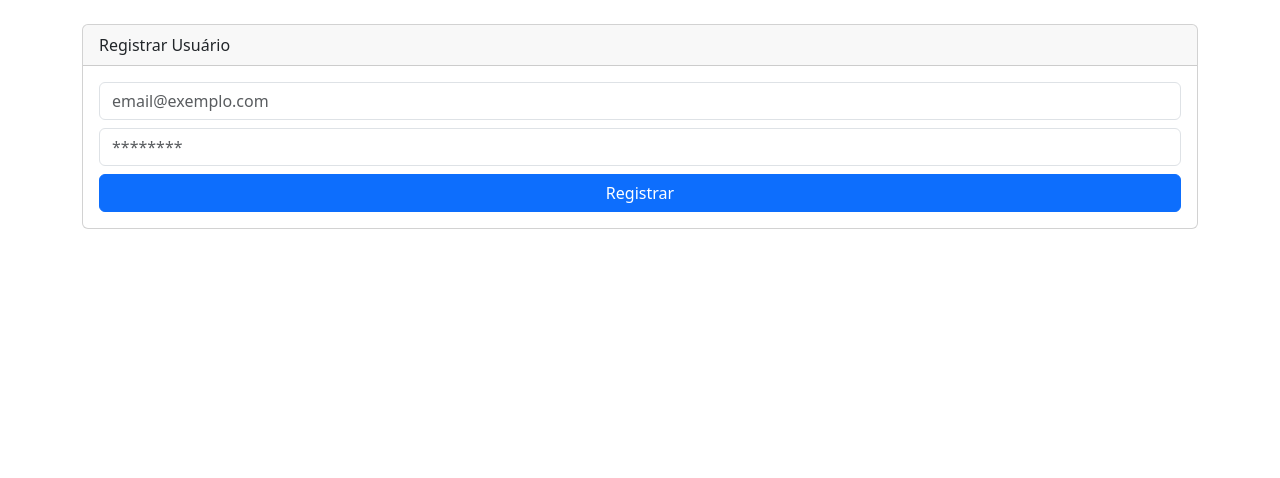
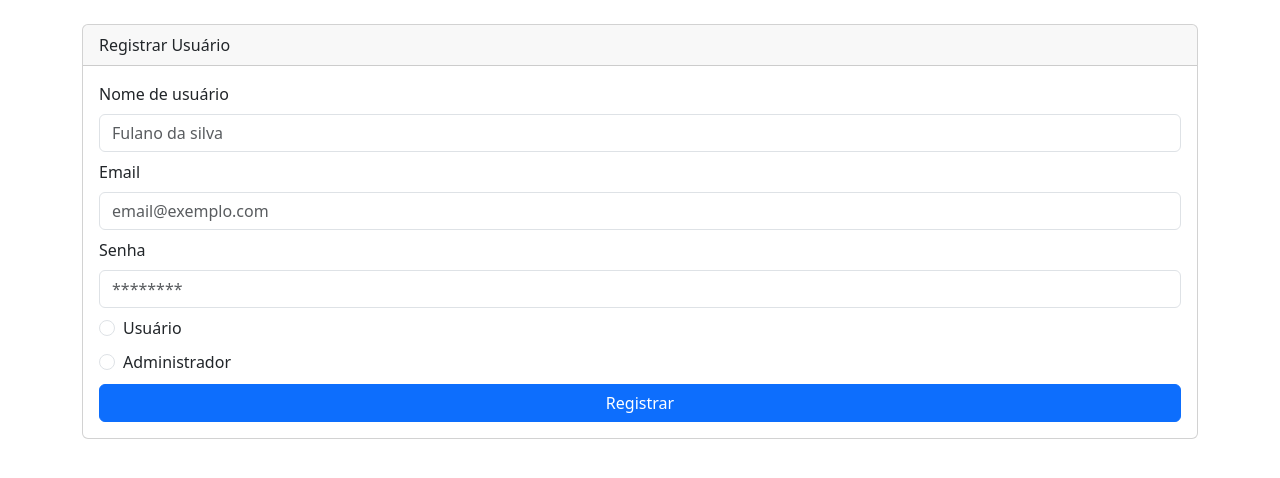
Before and after one commit to LianMiranda/Blog-com-painel-administrativo, a Node server app: page /admin/users/create in a window 1280 px wide. Shown: the part 72-550 px from the top of the page. Run offline with Node 20, Linux system fonts and the light colour scheme; some libraries are stand-ins or nearby versions.

Commit message:
[FEAT] começando separação de perfis (admin e user)

```diff
--- a/index.js
+++ b/index.js
@@ -22,6 +22,7 @@ app.use(session({
     secret: "chave-secreta",
     cookie: {maxAge: 30000000}
 }))
+
 
 //Static
 app.use(express.static('public'))
@@ -49,7 +50,7 @@ app.get("/", (req, res) => {
         limit: 4
     }).then((articles) =>{
         categoryModel.findAll().then((categories) => {
-            res.render("index", {articles: articles, categories: categories});
+            res.render("home", {articles: articles, categories: categories});
         })
     })
 });
--- a/middlewares/adminAuth.js
+++ b/middlewares/adminAuth.js
@@ -1,5 +1,5 @@
 function AdminAuth(req, res, next){
-    if(req.session.user){
+    if(req.session.user && req.session.user.profileId == 1){
         next()
     }else{
         res.redirect("/notAdm");
--- a/user/UserController.js
+++ b/user/UserController.js
@@ -21,8 +21,11 @@ router.get("/admin/users/create", (req, res) =>{
 })
 
 router.post("/users/create", (req, res) => {
+    var username = req.body.username
     var email = req.body.email
     var password = req.body.password
+    var userType = req.body.userType
+
     var message = 'Usuário já cadastrado com esse email!';
 
     userModel.findOne({where: {email: email}}).then(user =>{
@@ -31,8 +34,10 @@ router.post("/users/create", (req, res) => {
             var hash = bcrypt.hashSync(password, salt)
 
             userModel.create({
+                username: username,
                 email: email,
-                password: hash
+                password: hash,
+                profileId: parseInt(userType)
             }).then(() => {
                 res.redirect("/")
             }).catch((err) => {
@@ -64,9 +69,17 @@ router.post("/auth", (req, res) => {
             if(validPassword){
                 req.session.user ={
                     id: user.id,
-                    email: user.email
+                    email: user.email,
+                    profileId: user.profileId
                 }
-                res.redirect("/admin/articles")
+                if (req.session.user) {
+                    console.log(req.session.user); // Informações armazenadas na sessão
+                }
+                if(user.profileId == 1){
+                    res.redirect("/admin/articles")
+                }else{
+                    res.redirect("/")
+                }
             }else{
                 res.render('admin/users/login', { message: null, invalidPasswordMessage});
             }
@@ -74,11 +87,12 @@ router.post("/auth", (req, res) => {
             res.render('admin/users/login', {message, invalidPasswordMessage: null});
         }
     })
+
 });
 
 router.get('/notAdm', (req, res) => {
     categoryModel.findAll().then(categories => {
-        res.render('notAdmin', {categories: categories});
+        res.render('warnings/notAdmin', {categories: categories});
     })
 })
 
--- a/user/UserModel.js
+++ b/user/UserModel.js
@@ -1,8 +1,12 @@
 const Sequelize = require("sequelize");
 const connection = require("../database/database");
+const Article = require("../articles/ArticleModel")
 
 const User = connection.define('users', {
-    email: {
+    username: {
+        type: Sequelize.STRING,
+        allowNull: false
+    }, email: {
         type: Sequelize.STRING,
         allowNull: false
     }, password:{
@@ -11,4 +15,37 @@ const User = connection.define('users', {
     }
 });
 
+const Profile = connection.define('profile', {
+    profileId: {
+        type: Sequelize.INTEGER, // Tipo de dado como número inteiro
+        autoIncrement: true, // Define como auto-incremento
+        primaryKey: true // Define como chave primária
+    },
+    profile: {
+        type: Sequelize.STRING, // Tipo de dado como string
+        allowNull: false // Campo obrigatório
+    }
+});
+
+Profile.afterSync(async () =>{
+    const defaultProfiles = [
+        { profile: 'Admin' },
+        { profile: 'User' },
+    ];
+    for (const profile of defaultProfiles) {
+        await Profile.findOrCreate({ where: profile }); // Evita duplicação
+    }
+})
+
+
+User.belongsTo(Profile, {
+    foreignKey: 'profileId',
+})
+Profile.hasMany(User, {
+    foreignKey: 'profileId',
+})
+
+User.hasMany(Article, { foreignKey: 'userId' });
+Article.belongsTo(User, { foeignKey: 'userId' });
+
 module.exports = User;
--- a/views/admin/users/create.ejs
+++ b/views/admin/users/create.ejs
@@ -10,11 +10,30 @@
             </div>
             <div class="card-body">
                 <form method="post" action="/users/create" class="d-flex flex-column gap-2">
-                    <input class="form-control" name="email" type="email" placeholder="email@exemplo.com" required>
+                    <label for="username">Nome de usuário</label>
+                    <input class="form-control" type="text" name="username" id="username" placeholder="Fulano da silva" required>
+
+                    <label for="email">Email</label>
+                    <input class="form-control" name="email" type="email" id="email" placeholder="email@exemplo.com" required>
                     <% if (message) { %>
                         <div style="color: red;"><%= message %></div>
                     <% } %>
-                    <input class="form-control" type="password" name="password" placeholder="********" required>
+
+                    <label for="password">Senha</label>
+                    <input class="form-control" type="password" name="password" id="password" placeholder="********" required>
+
+                    <div class="form-check">
+                      <input class="form-check-input" type="radio" name="userType" id="userCheck" value="2">
+                      <label class="form-check-label" for="userCheck">
+                          Usuário
+                      </label>
+                    </div>
+                    <div class="form-check">
+                        <input class="form-check-input" type="radio" name="userType" id="adminCheck" value="1">
+                        <label class="form-check-label" for="adminCheck">
+                          Administrador
+                        </label>
+                      </div>
                     <button type="submit" class="btn btn-primary">Registrar</button>
                 </form>
             </div>
--- a/views/admin/users/login.ejs
+++ b/views/admin/users/login.ejs
@@ -6,7 +6,7 @@
 
         <div class="card">
             <div class="card-header">
-                Login de Admin
+                Login
             </div>
             <div class="card-body">
                 <form method="post" action="/auth" class="d-flex flex-column gap-2">
--- a/views/admin/users/users.ejs
+++ b/views/admin/users/users.ejs
@@ -14,7 +14,7 @@
             <% users.forEach(user => { %>
                 <tbody>
                     <td><%= user.id %></td>
-                    <td>Nome de usuario</td>
+                    <td><%= user.username %></td>
                     <td><%= user.email %></td>
                 </tbody>
             <% }) %>
--- a/views/notAdmin.ejs
+++ b/views/warnings/notAdmin.ejs
@@ -1,7 +1,7 @@
-<%- include ('partials/header.ejs') %>
+<%- include ('../partials/header.ejs') %>
 
 <body>
-    <%- include('partials/navbarHome.ejs') %>
+    <%- include('../partials/navbarHome.ejs') %>
     <div class="container">
         <div class="text-center">
             <h1 class="text-danger">Acesso Negado</h1>
@@ -13,4 +13,4 @@
     <script src="https://cdn.jsdelivr.net/npm/bootstrap@5.3.0/dist/js/bootstrap.bundle.min.js"></script>
 </body>
 
-<%- include('partials/footer.ejs') %>
+<%- include('../partials/footer.ejs') %>
```
Also changed, not shown: database/database.js (+10 -0 lines), views/home.ejs (renamed from views/index.ejs).
